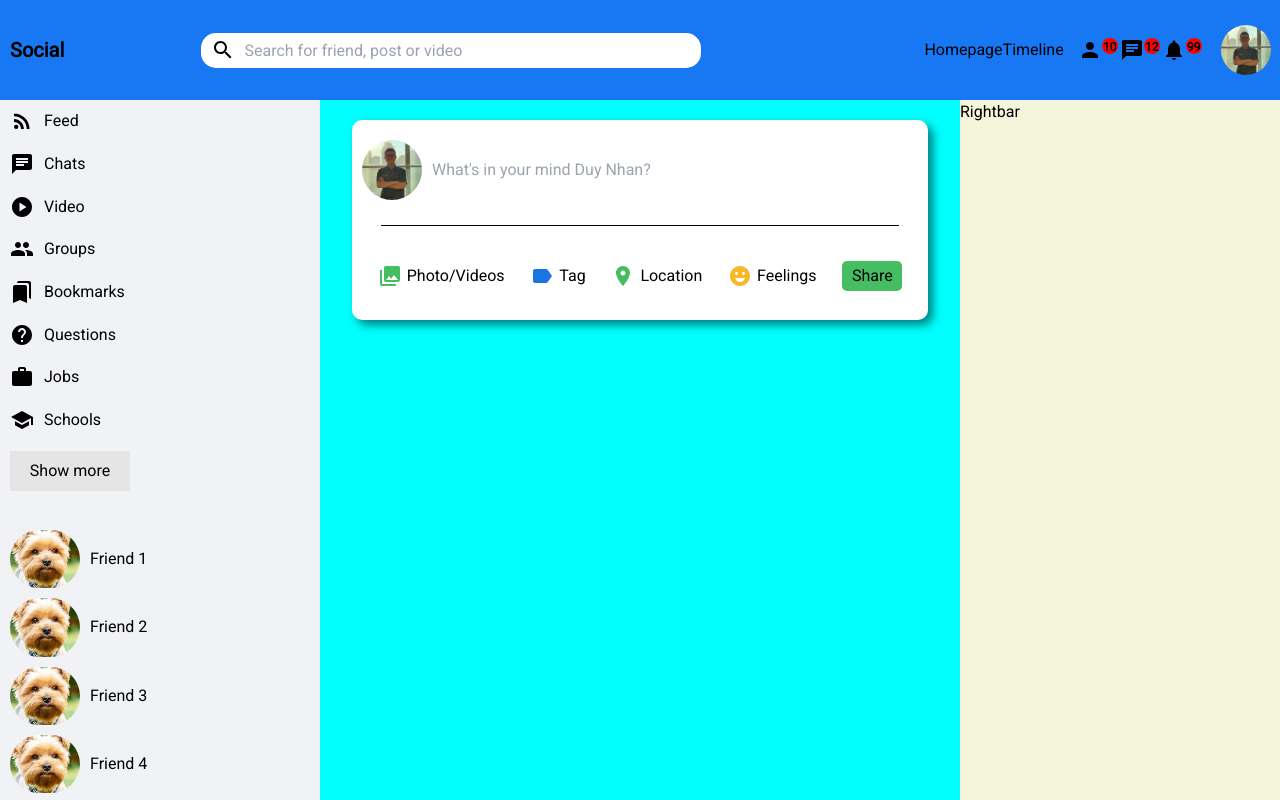
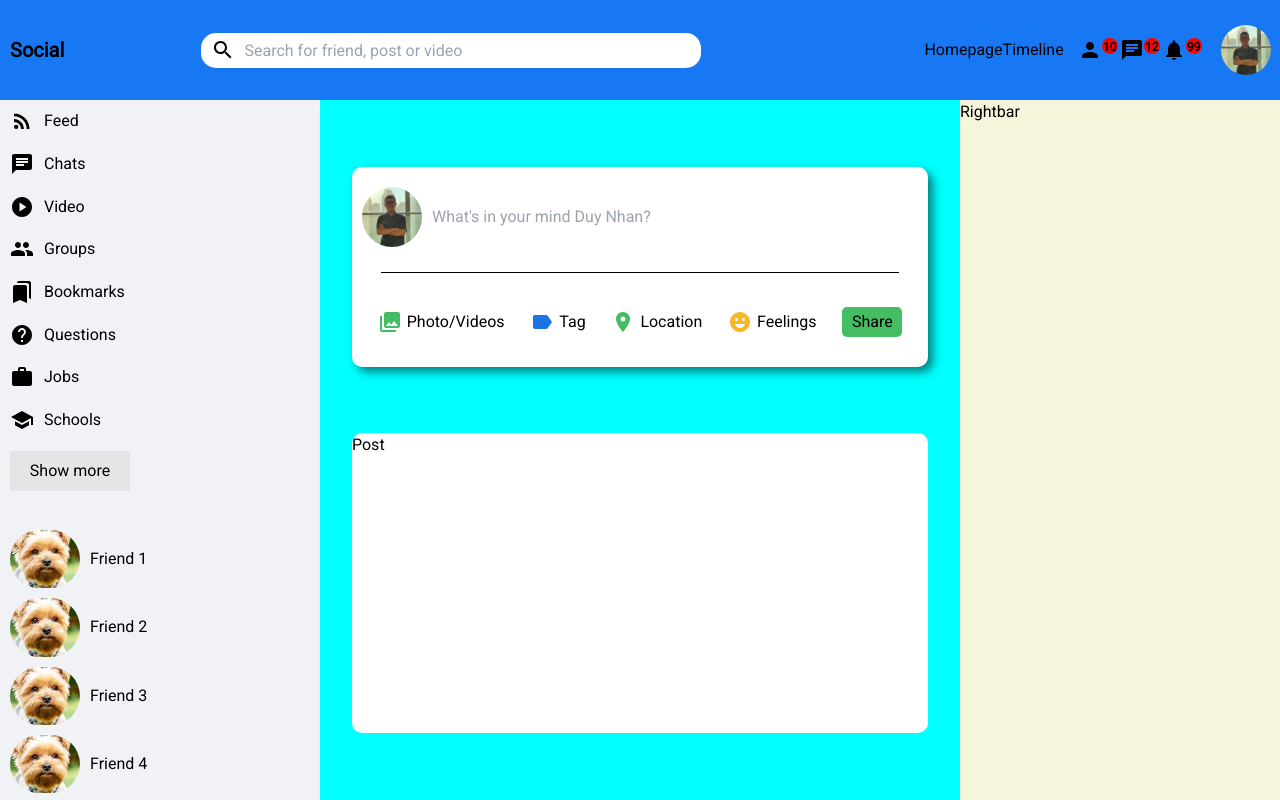
Before and after one commit to vdnhan1608/react-social, a Next.js app: page / in a window 1280 px wide. Built offline with nearby package versions, Linux system fonts and the light colour scheme.

Commit message:
feature create post

```diff
--- a/src/app/components/Feed.tsx
+++ b/src/app/components/Feed.tsx
@@ -1,10 +1,12 @@
 import styles from '../layouts/Feed.module.css';
+import { Post } from './Post';
 import { StatusBox } from './StatusBox';
 
 export function Feed() {
 	return (
 		<div className={styles.container}>
 			<StatusBox />
+			<Post />
 		</div>
 	);
 }
--- /dev/null
+++ b/src/app/components/Post.tsx
@@ -0,0 +1,5 @@
+import styles from '../layouts/Post.module.css';
+
+export function Post() {
+	return <div className={styles.container}>Post</div>;
+}
--- a/src/app/layouts/Feed.module.css
+++ b/src/app/layouts/Feed.module.css
@@ -2,5 +2,8 @@
 	flex: 4;
 	background-color: aqua;
 	display: flex;
-	justify-content: center;
+	flex-direction: column;
+	align-items: center;
+	justify-content: space-evenly;
+	height: 100%;
 }
--- /dev/null
+++ b/src/app/layouts/Post.module.css
@@ -0,0 +1,6 @@
+.container {
+	width: 90%;
+	height: 300px;
+	background-color: white;
+	border-radius: 10px;
+}
--- a/src/app/layouts/StatusBox.module.css
+++ b/src/app/layouts/StatusBox.module.css
@@ -1,5 +1,5 @@
 .container {
-	margin-top: 20px;
+	/* margin-top: 10px; */
 	width: 90%;
 	height: 200px;
 	background-color: white;
```
